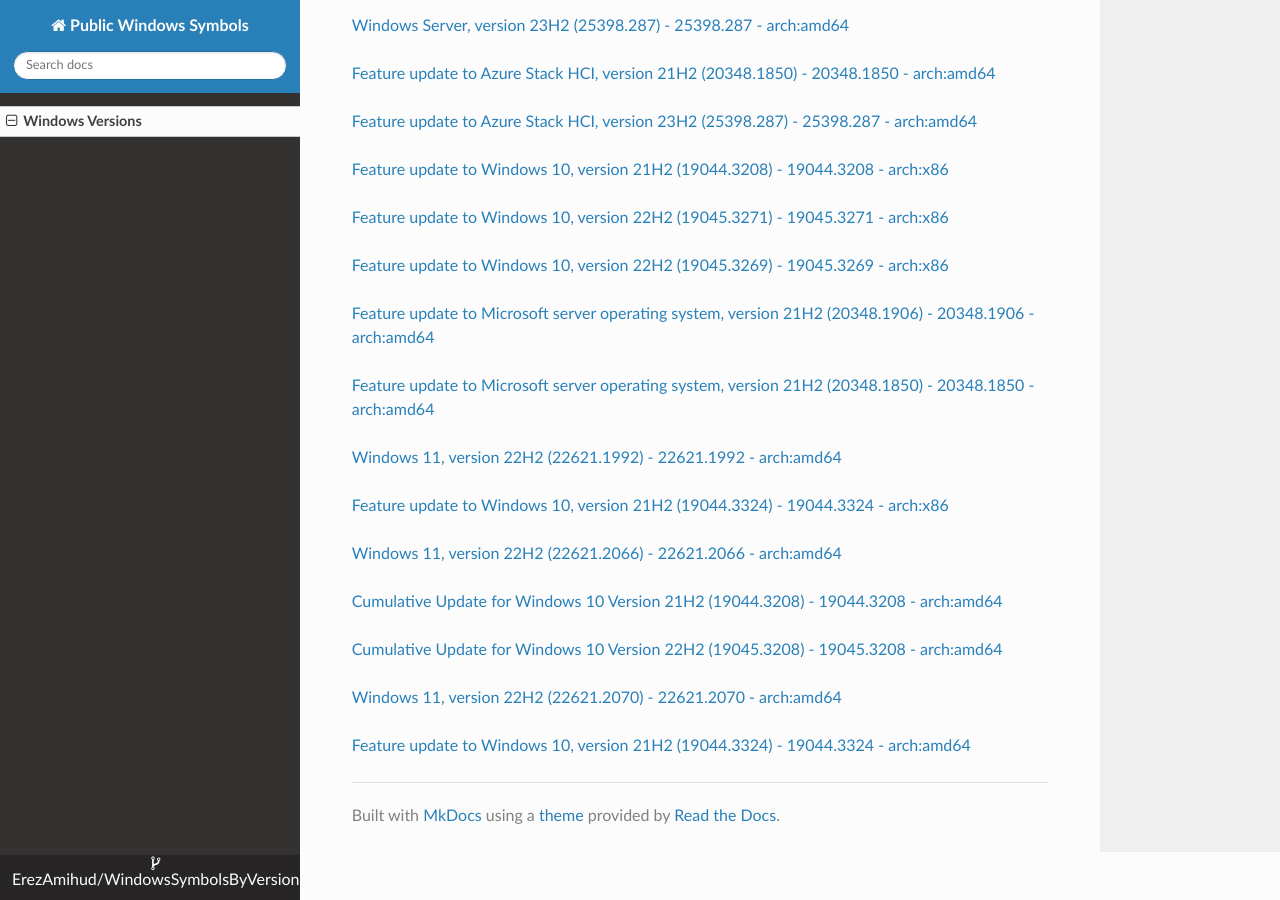
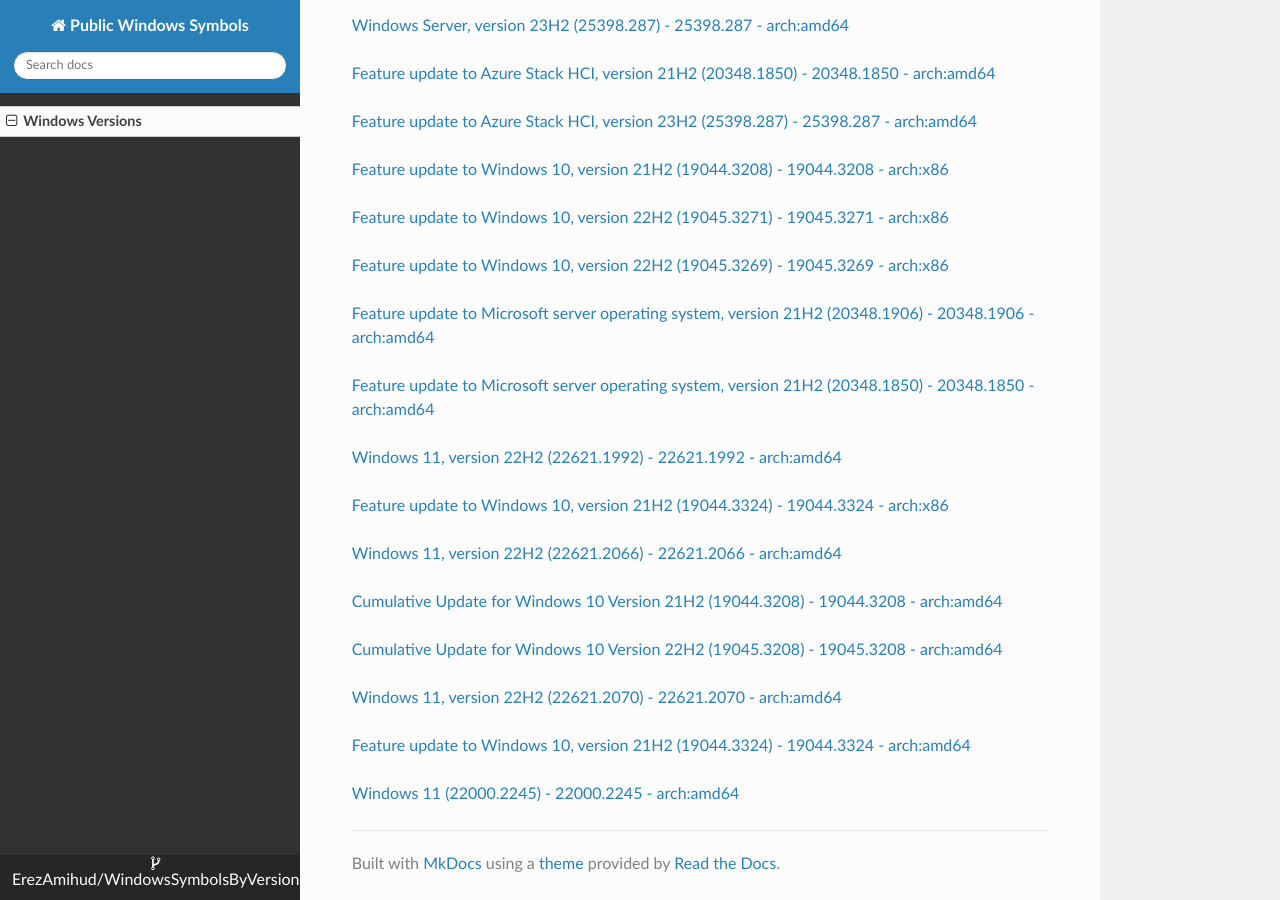
Before and after one commit to ErezAmihud/WindowsSymbolsByVersion, an MkDocs documentation site: the page built from docs/index.md, in a window 1280 px wide and 900 px high, scrolled down 27245 px. Built offline with MkDocs 1.6.1, drawn with Linux system fonts in a browser that asks for light colours; nearby versions of some CDN libraries.

Commit message:
Automated commit, add manifest for 58b65e6d-b736-4fbf-ad57-f6f73477446d

```diff
--- a/docs/index.md
+++ b/docs/index.md
@@ -1552,3 +1552,6 @@
 
 
 [Feature update to Windows 10, version 21H2 (19044.3324) - 19044.3324 - arch:amd64](https://github.com/ErezAmihud/WindowsSymbolsByVersion/blob/main/manifests/f29484a9-6de5-4dcd-80d4-4677498412db.manifest)
+
+
+[Windows 11 (22000.2245) - 22000.2245 - arch:amd64](https://github.com/ErezAmihud/WindowsSymbolsByVersion/blob/main/manifests/58b65e6d-b736-4fbf-ad57-f6f73477446d.manifest)
```
Also changed, not shown: process_builds.json (+1 -1 lines), 1 other file.
